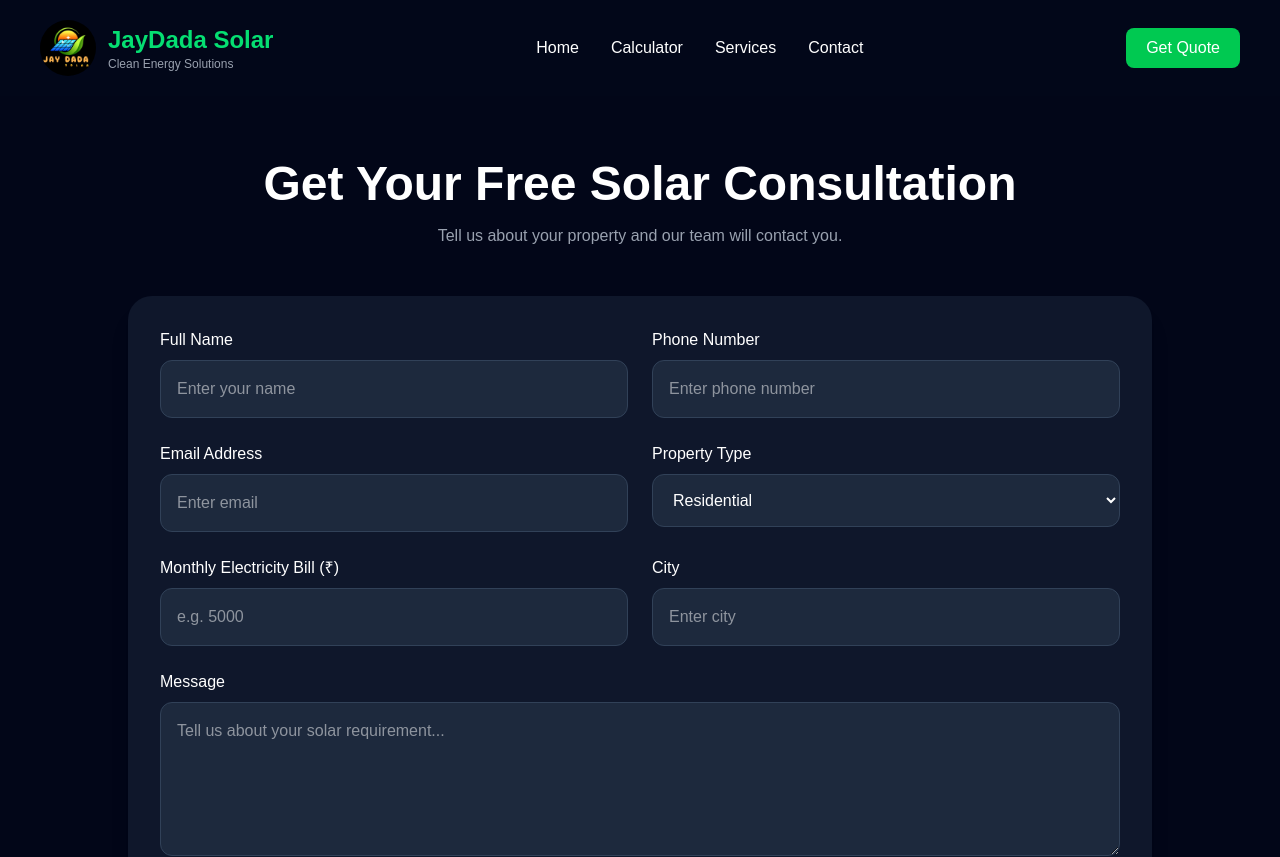
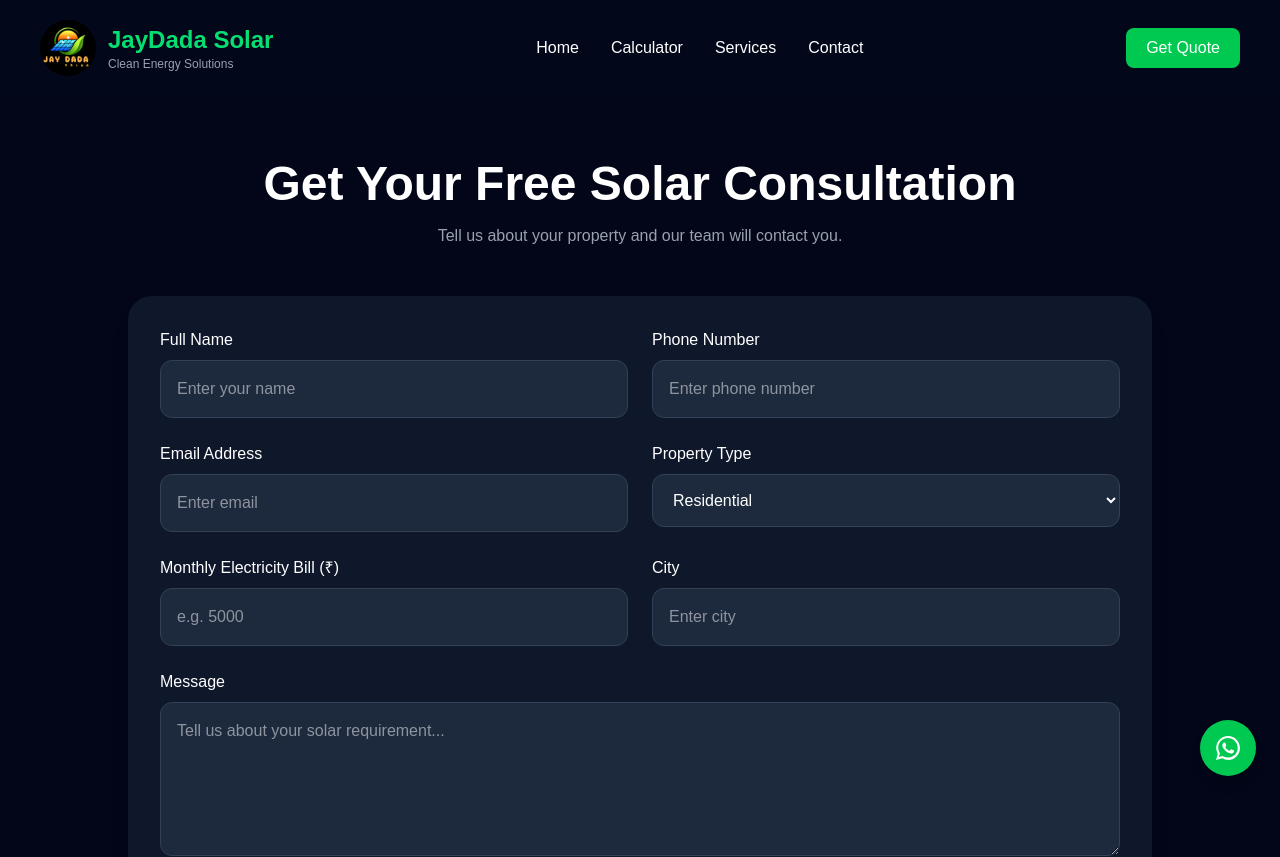
Before and after one commit to rahulsingh81069/solar-energy-website, a React (Vite) app: page /contact in a window 1280 px wide. Shown: the top 857 px of the page. Built offline with nearby package versions, Linux system fonts and the light colour scheme.

Commit message:
Added WhatsApp floating button

```diff
--- a/src/App.jsx
+++ b/src/App.jsx
@@ -7,6 +7,7 @@ import Home from "./pages/Home";
 import Services from "./pages/Services";
 import CalculatorPage from "./pages/CalculatorPage";
 import Contact from "./pages/Contact";
+import WhatsAppButton from "./components/WhatsAppButton";
 
 function App() {
   return (
@@ -19,7 +20,7 @@ function App() {
         <Route path="/calculator" element={<CalculatorPage />} />
         <Route path="/contact" element={<Contact />} />
       </Routes>
-
+      <WhatsAppButton />
       <Footer />
     </BrowserRouter>
   );
--- /dev/null
+++ b/src/components/WhatsAppButton.jsx
@@ -0,0 +1,20 @@
+export default function WhatsAppButton() {
+  return (
+    <a
+      href="https://wa.me/9693305785?text=Hi%20JayDada%20Solar,%20I%20am%20interested%20in%20solar%20installation."
+      target="_blank"
+      rel="noreferrer"
+      className="fixed bottom-6 right-6 bg-green-500 hover:bg-green-600 text-white p-4 rounded-full shadow-lg transition"
+    >
+      <svg
+        xmlns="http://www.w3.org/2000/svg"
+        viewBox="0 0 24 24"
+        fill="currentColor"
+        className="h-6 w-6"
+        aria-hidden="true"
+      >
+        <path d="M20.52 3.48A11.86 11.86 0 0 0 12.06 0C5.52 0 .22 5.3.22 11.84c0 2.09.55 4.13 1.59 5.92L0 24l6.42-1.73a11.85 11.85 0 0 0 5.64 1.7h.01c6.54 0 11.84-5.3 11.84-11.84 0-3.17-1.23-6.15-3.39-8.38ZM12.06 21.6a9.79 9.79 0 0 1-4.98-1.35l-.36-.21-3.81 1.03 1.03-3.71-.24-.38a9.79 9.79 0 0 1-1.5-5.15c0-5.4 4.39-9.79 9.79-9.79 2.61 0 5.07 1.02 6.92 2.87a9.7 9.7 0 0 1 2.87 6.92c0 5.4-4.39 9.79-9.79 9.79Zm5.41-7.33c-.29-.15-1.74-.86-2-.96-.26-.1-.45-.15-.64.15-.19.29-.73.96-.9 1.15-.16.19-.33.21-.62.07-.29-.15-1.22-.45-2.32-1.43-.86-.77-1.44-1.72-1.6-2.01-.17-.29-.02-.45.13-.59.13-.13.29-.33.44-.49.15-.16.19-.28.29-.47.1-.19.05-.36-.02-.5-.07-.15-.64-1.54-.88-2.1-.23-.56-.47-.48-.65-.49l-.56-.01c-.19 0-.5.07-.76.36-.26.29-1 1-1 2.44 0 1.44 1.02 2.82 1.16 3.02.14.2 2 3.06 4.84 4.28.69.3 1.24.48 1.66.61.7.22 1.33.19 1.84.12.56-.08 1.74-.71 1.99-1.4.25-.69.25-1.28.17-1.4-.09-.12-.26-.19-.55-.34Z" />
+      </svg>
+    </a>
+  );
+}
```
